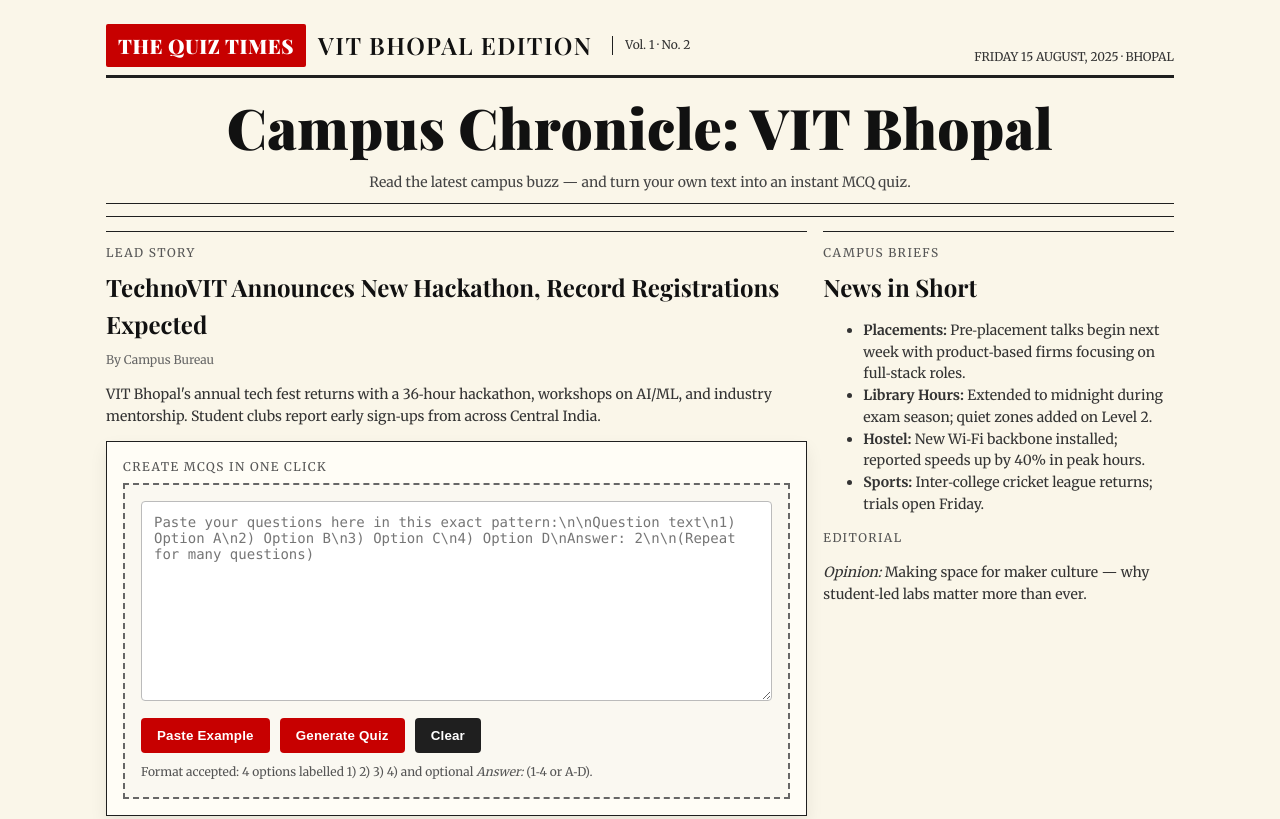
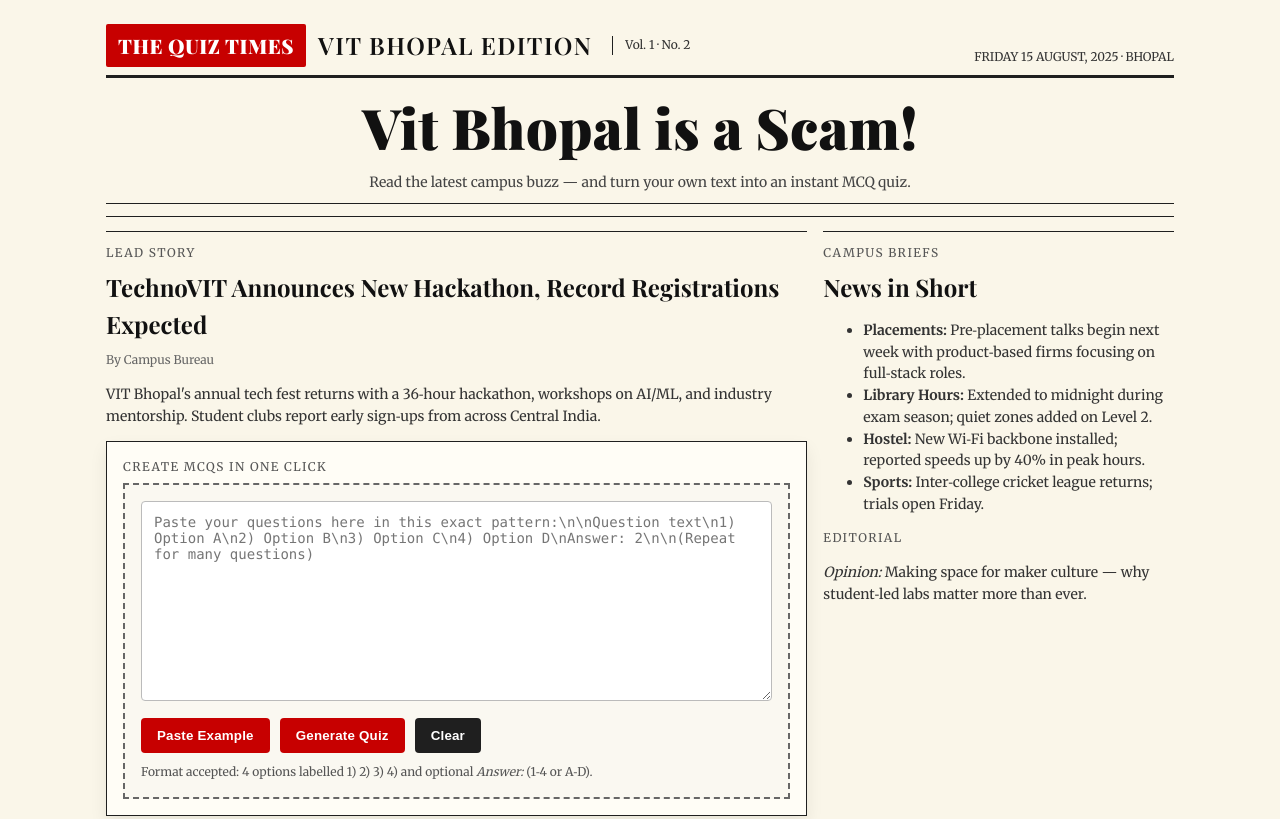
Before and after one commit to nipun1509/MCQ-Generator, a plain HTML site: page index.html in a window 1280 px wide. Shown: the top 819 px of the page. Drawn offline with nearby package versions, Linux system fonts and the light colour scheme.

Commit message:
Initial commit

```diff
--- a/index.html
+++ b/index.html
@@ -92,7 +92,7 @@
       <div class="dateline" id="dateline">—</div>
     </header>
 
-    <h1 class="banner">Campus Chronicle: VIT Bhopal</h1>
+    <h1 class="banner">Vit Bhopal is a Scam!</h1>
     <p class="subhed">Read the latest campus buzz — and turn your own text into an instant MCQ quiz.</p>
     <div class="rulestrip"></div>
 
```
